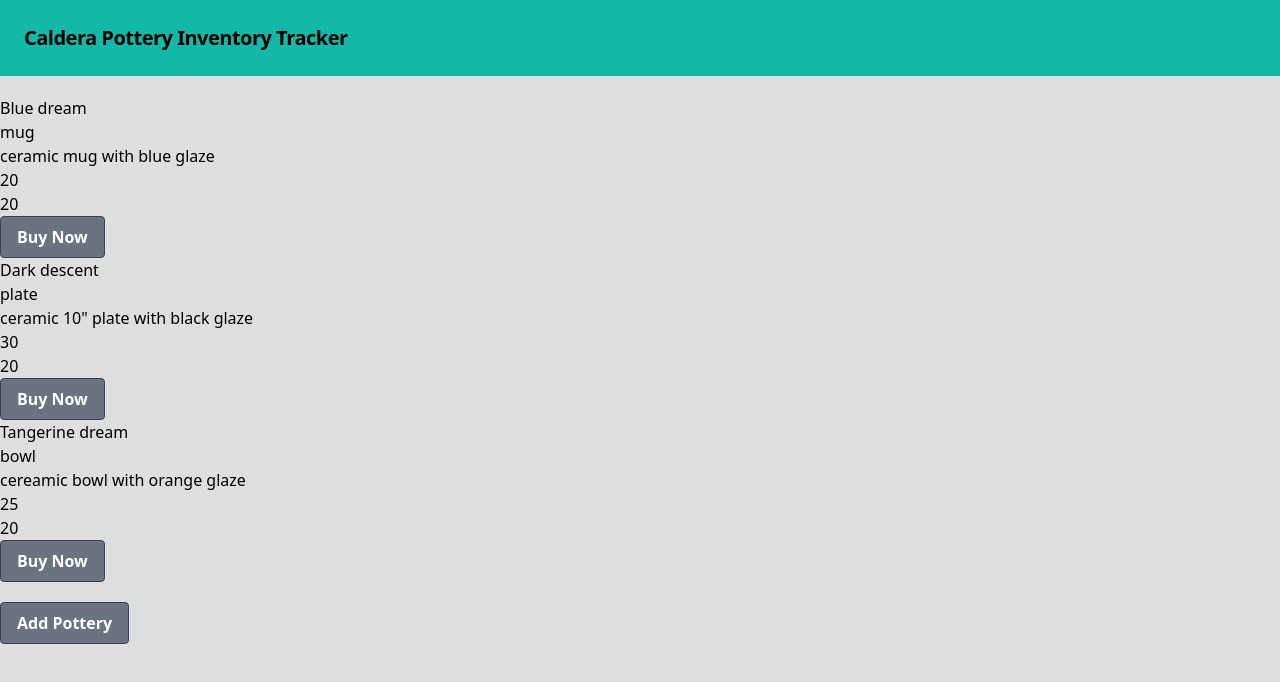
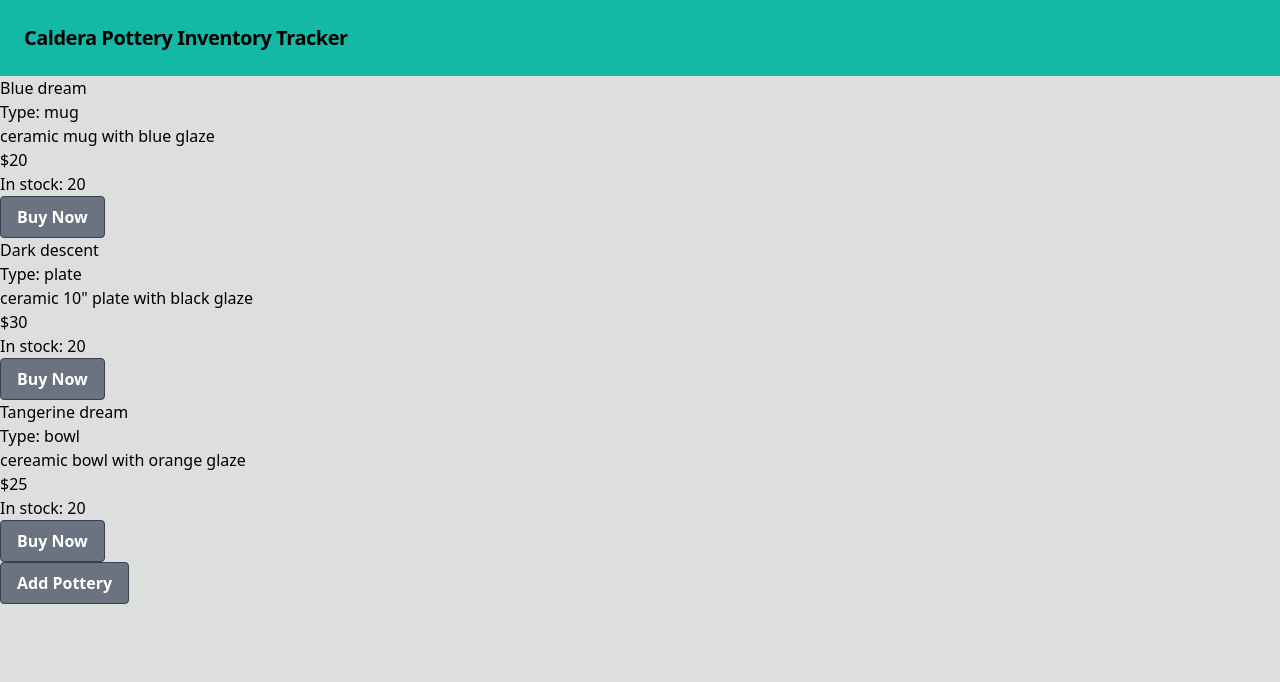
Before and after one commit to meganmckissack/caldera-pottery-inventory, a React (Create React App) app: page / in a window 1280 px wide. Shown: the top 682 px of the page. Built offline with nearby package versions, Linux system fonts and the light colour scheme.

Commit message:
update css to add itme details

```diff
--- a/src/components/Pottery.js
+++ b/src/components/Pottery.js
@@ -7,10 +7,10 @@ function Pottery(props) {
       <div onClick = {() => props.whenPotteryClicked(props.id)}>
         {/* <img src={props.img} width="15%" height="15%" alt="ceramic cup" /> */}
         <h3>{props.name}</h3>
-        <p>{props.type}</p>
+        <p>Type: {props.type}</p>
         <p>{props.description}</p>
-        <p>{props.price}</p>
-        <p>{props.quantity}</p>
+        <p>${props.price}</p>
+        <p>In stock: {props.quantity}</p>
       </div>
       <button className="bg-gray-500 hover:bg-gray-700 text-white font-bold py-2 px-4 border border-gray-700 rounded" onClick={() => props.whenSaleClicked(props.id)}>Buy Now</button>
       <br />
--- a/src/components/PotteryDetail.js
+++ b/src/components/PotteryDetail.js
@@ -8,12 +8,12 @@ function PotteryDetail(props) {
     <React.Fragment>
       <h3>Pottery Detail</h3>
       <p>{pottery.name}</p>
-      <p>{pottery.type}</p>
+      <p>Type: {pottery.type}</p>
       <p>{pottery.description}</p>
-      <p>{pottery.price}</p>
-      <p>{pottery.quantity}</p>
-      <button onClick={ onClickingEdit }>Update Pottery</button>
-      <button onClick={() => onClickingDelete(pottery.id) }>Delete Pottery</button>
+      <p>${pottery.price}</p>
+      <p>In stock: {pottery.quantity}</p>
+      <button className="bg-gray-500 hover:bg-gray-700 text-white font-bold py-2 px-4 border border-gray-700 rounded" onClick={ onClickingEdit }>Update Pottery</button>
+      <button className="bg-gray-500 hover:bg-gray-700 text-white font-bold py-2 px-4 border border-gray-700 rounded" onClick={() => onClickingDelete(pottery.id) }>Delete Pottery</button>
       <hr />
     </React.Fragment>
   )
--- a/src/components/PotteryList.js
+++ b/src/components/PotteryList.js
@@ -6,7 +6,7 @@ import PropTypes from "prop-types";
 function PotteryList(props) {
   return (
     <React.Fragment>
-      <div className="py-5">
+
       {props.potteryList.map((pottery) =>
         <Pottery
           whenSaleClicked={props.onClickingSale}
@@ -19,9 +19,7 @@ function PotteryList(props) {
           id={pottery.id}
           key={pottery.id}
         />
-
       )}
-      </div>
     </React.Fragment>
   )
 }
```
